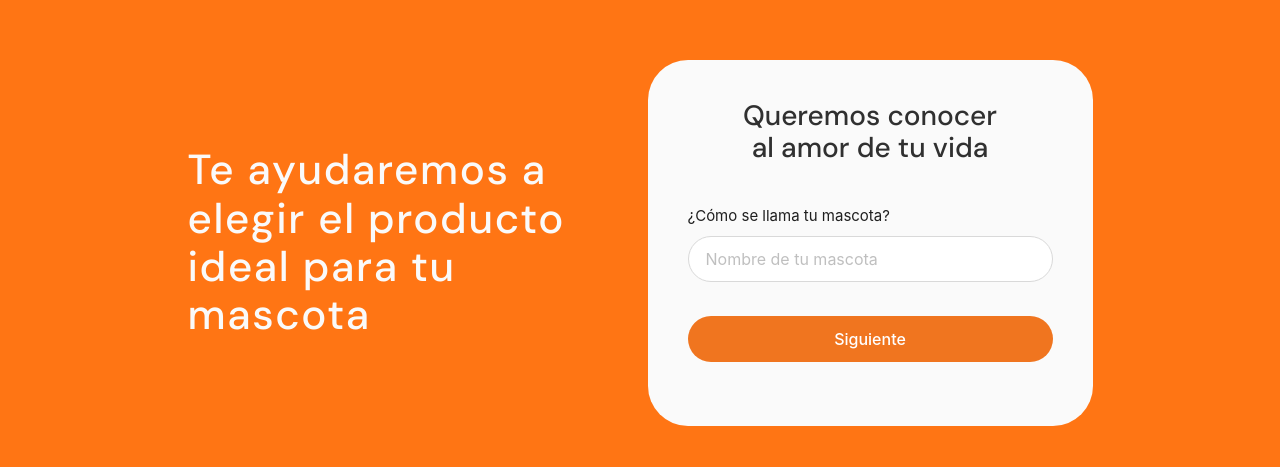
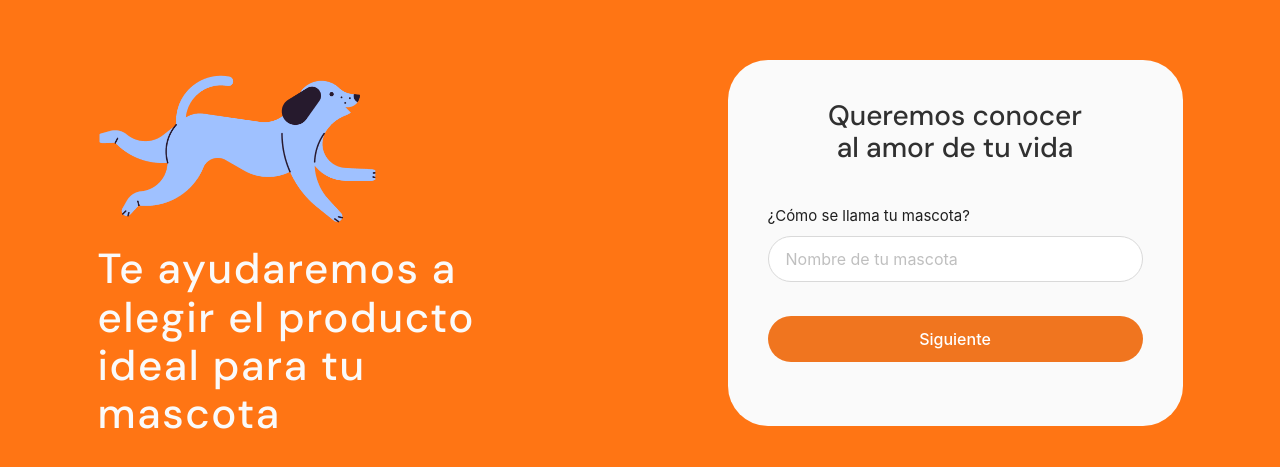
Before and after one commit to fobossalmeron/paw-app, a React (Create React App) app: page / in a window 1280 px wide. Shown: the part 141-608 px from the top of the page. Built offline with nearby package versions, Linux system fonts and the light colour scheme.

Commit message:
add ilustration and fixed columns

```diff
--- a/src/App.css
+++ b/src/App.css
@@ -1,9 +1,16 @@
 .pet-app {
   display: flex;
   height: 100%;
-  columns: 2;
-  gap: 3%;
+  width: 100%;
   align-items: center;
+  justify-content: space-between;
+  max-width: 1085px;
+}
+
+.pet-app>div {
+  width: 100%;
+  max-width: 455px;
+  flex-grow: 1;
 }
 
 .specie_setter {
@@ -51,8 +58,17 @@
   font-style: normal;
   font-weight: 500;
   line-height: 115%;
-  max-width: 460px;
+  width: 100%;
+  max-width: 490px;
   letter-spacing: 0.1rem;
+  display: flex;
+  flex-direction: column;
+}
+
+.welcome img {
+  max-width: 280px;
+  width: 100%;
+  margin-bottom: 20px;
 }
 
 .form_title {
@@ -84,7 +100,6 @@
   position: absolute;
   top: 0;
   left: 0;
-  display: none;
 }
 
 .inner_form {
@@ -237,6 +252,7 @@
   align-items: center;
   display: flex;
   flex-direction: column;
+  max-width: unset !important;
 }
 
 .results .welcome {
@@ -391,7 +407,6 @@
   .welcome {
     font-size: 32px;
     margin-bottom: 45px;
-    width: 100%;
   }
 
   .form_title {
--- a/src/Stepper.tsx
+++ b/src/Stepper.tsx
@@ -9,6 +9,7 @@ import FormStateContext from "./FormStateContext";
 import PetNameForm from "./PetNameForm";
 import SpecsForm from "./SpecsForm";
 import Results from "./Results";
+import dogilus from "./dogilus.png";
 
 const FORM_STEPS = [
   {
@@ -91,7 +92,7 @@ const CreateTaskMultiStepForm = () => {
 
   return (
     <>
-      <div className="mientras">
+      {/* <div className="mientras">
         {FORM_STEPS.map((step, index) => {
           return (
             <Step
@@ -105,11 +106,12 @@ const CreateTaskMultiStepForm = () => {
             </Step>
           );
         })}
-      </div>
+      </div> */}
 
       {form.selectedIndex <= 1 && (
         <Fade triggerOnce>
           <p className="welcome">
+            <img src={dogilus} alt="Tu mejor amigo" />
             Te ayudaremos a elegir el producto ideal para tu mascota
           </p>
         </Fade>
--- a/src/index.css
+++ b/src/index.css
@@ -16,3 +16,10 @@ body {
   justify-content: center;
   min-height: 80%;
 }
+
+#root {
+  width: 100%;
+  display: flex;
+  align-items: center;
+  justify-content: center;
+}
```
Also changed, not shown: src/dogilus.png (added).
